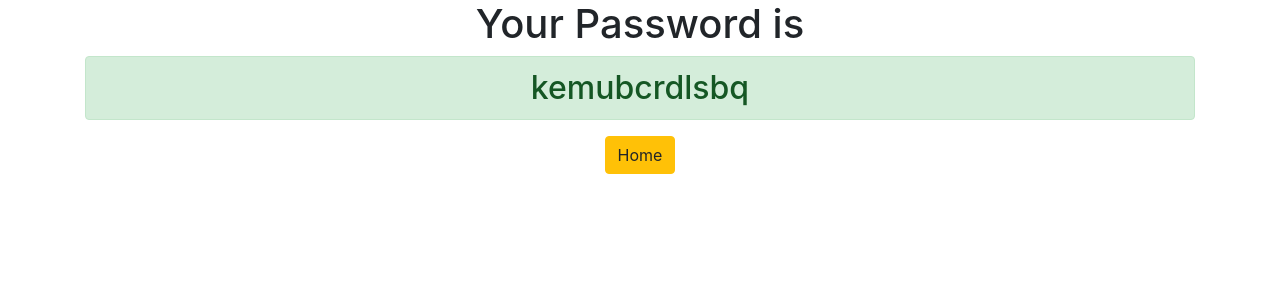
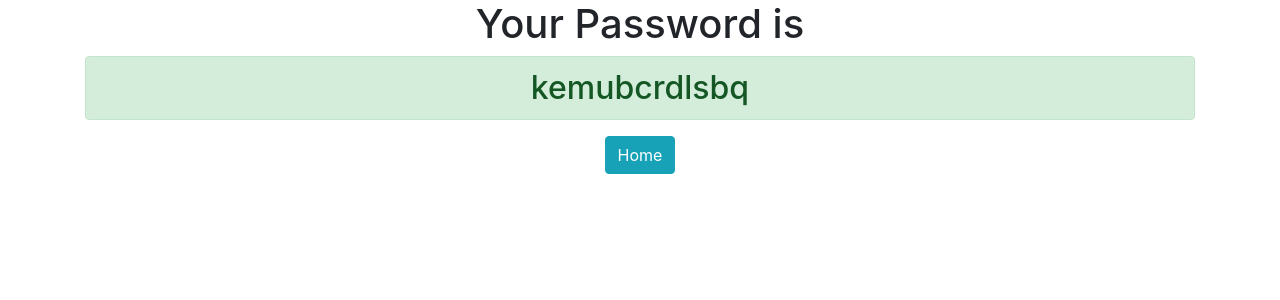
Before and after one commit to HarshitSonker/pass-generator, a Django app: page /password/ in a window 1280 px wide. Shown: the top 300 px of the page. Run offline with Django 3.2, Linux system fonts and the light colour scheme; some libraries are stand-ins or nearby versions.

Commit message:
Our first commit

```diff
--- a/generator/templates/generator/password.html
+++ b/generator/templates/generator/password.html
@@ -5,5 +5,5 @@
   <h1>Your Password is</h1>
   <h2 class="alert alert-success">{{ password }}</h2>
 
-  <a href="{% url 'home' %}" class="btn btn-warning">Home</a>
+  <a href="{% url 'home' %}" class="btn btn-info">Home</a>
 </div>
--- a/password_generator/settings.py
+++ b/password_generator/settings.py
@@ -20,7 +20,7 @@ BASE_DIR = Path(__file__).resolve().parent.parent
 # See https://docs.djangoproject.com/en/3.1/howto/deployment/checklist/
 
 # SECURITY WARNING: keep the secret key used in production secret!
-SECRET_KEY = 'n*)q547g46ylka0o+@b*2eern)_&7r_zkx&h1m2!*ke$8t+y78'
+SECRET_KEY = 'n*)q547g46ylka0o+@b*2eern)_&7r_zkx&hkrytr7h1m2!*ke$8t+y78'
 
 # SECURITY WARNING: don't run with debug turned on in production!
 DEBUG = True
```
